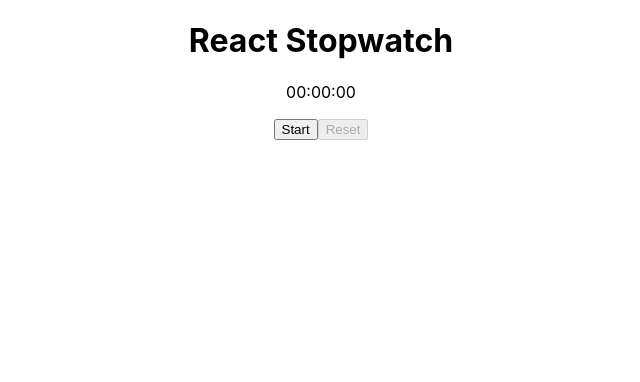
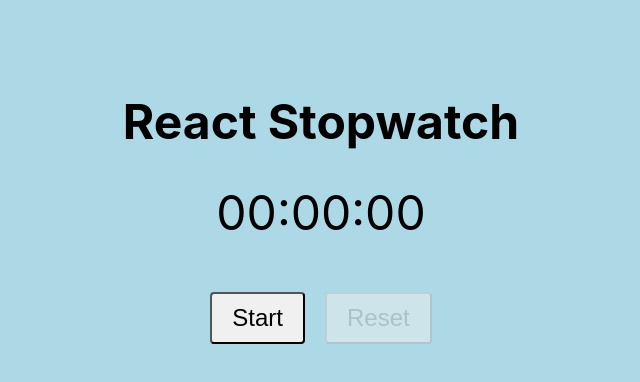
Before and after one commit to iamneo-production/bdaefafabbfcfddddbbedcfcdbadffbabbf, a React (Create React App) app in the folder reactapp/: page / in a window 1280 px wide. Shown: the top 382 px of the page, without its empty margins (319-959 px from the left). Built offline with nearby package versions, Linux system fonts and the light colour scheme.

Commit message:
Backup Commit

```diff
--- a/reactapp/src/components/Stopwatch/Stopwatch.jsx
+++ b/reactapp/src/components/Stopwatch/Stopwatch.jsx
@@ -1,5 +1,5 @@
 import React, { useState, useEffect } from "react";
-import "./../"
+import "./../../styles.css"
 const Stopwatch = () => {
     const [time, setTime] = useState(0);
     const [isRunning, setIsRunning] = useState(false);
--- a/reactapp/src/styles.css
+++ b/reactapp/src/styles.css
@@ -21,7 +21,7 @@
     padding: 10px 20px;
     margin: 10px;
     cursor: pointer;
-    border: none;
+    border-radius: 4px;
     background-color: #f0f0f0;
 }
 
```
